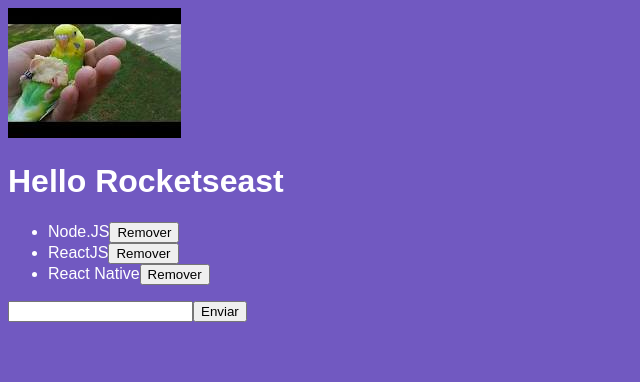
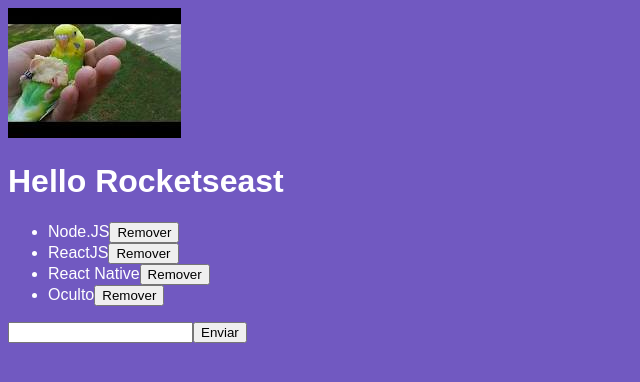
Before and after one commit to marcoagpegoraro/rocketseat-introducao-react, a React app: page / in a window 1280 px wide. Shown: the top 382 px of the page, without its empty margins (0-640 px from the left). Built offline with nearby package versions, Linux system fonts and the light colour scheme.

Commit message:
10 - Default props e proptypes.

```diff
--- a/package.json
+++ b/package.json
@@ -25,6 +25,7 @@
     "webpack-dev-server": "^3.9.0"
   },
   "dependencies": {
+    "prop-types": "^15.7.2",
     "react": "^16.12.0",
     "react-dom": "^16.12.0"
   }
--- a/src/components/TechItem.js
+++ b/src/components/TechItem.js
@@ -1,4 +1,5 @@
 import React from 'react'
+import PropTypes from 'prop-types'
 
 function TechItem({ tech, onDelete }) {
   return (
@@ -8,4 +9,13 @@ function TechItem({ tech, onDelete }) {
   )
 }
 
+TechItem.defaultProps = {
+  tech: "Oculto"
+}
+
+TechItem.propTypes = {
+  tech: PropTypes.string,
+  onDelete: PropTypes.func.isRequired
+}
+
 export default TechItem
--- a/src/components/TechList.js
+++ b/src/components/TechList.js
@@ -35,6 +35,7 @@ class TechList extends Component {
           <h1>{this.state.newTech}</h1>
           <ul>
             {this.state.techs.map(tech => <TechItem key={tech} tech={tech} onDelete={() => this.handleDelete(tech)} />)}
+            <TechItem />
           </ul>
           <input type="text" onChange={this.handleInputChange} value={this.state.newTech} />
           <button type="submit">Enviar</button>
```
Also changed, not shown: 1 other file (tests, documents, lock files or other folders).
